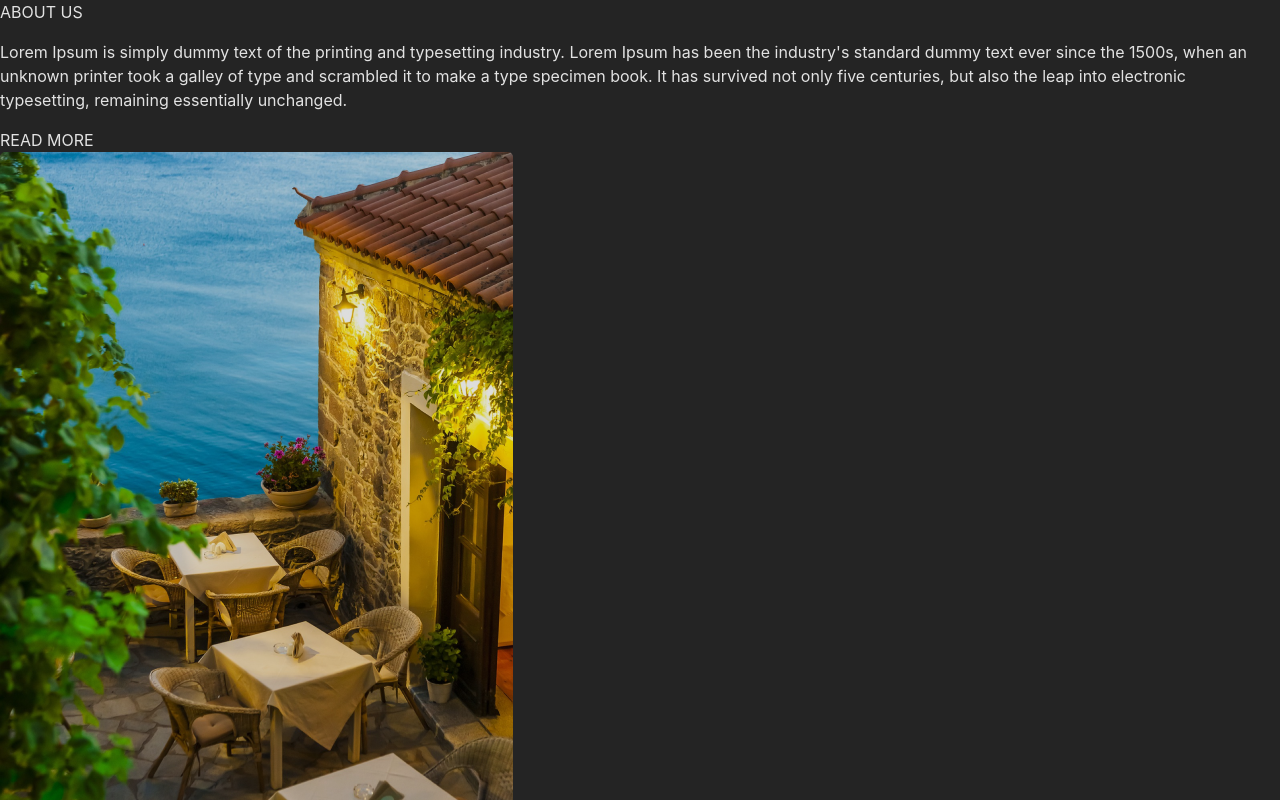
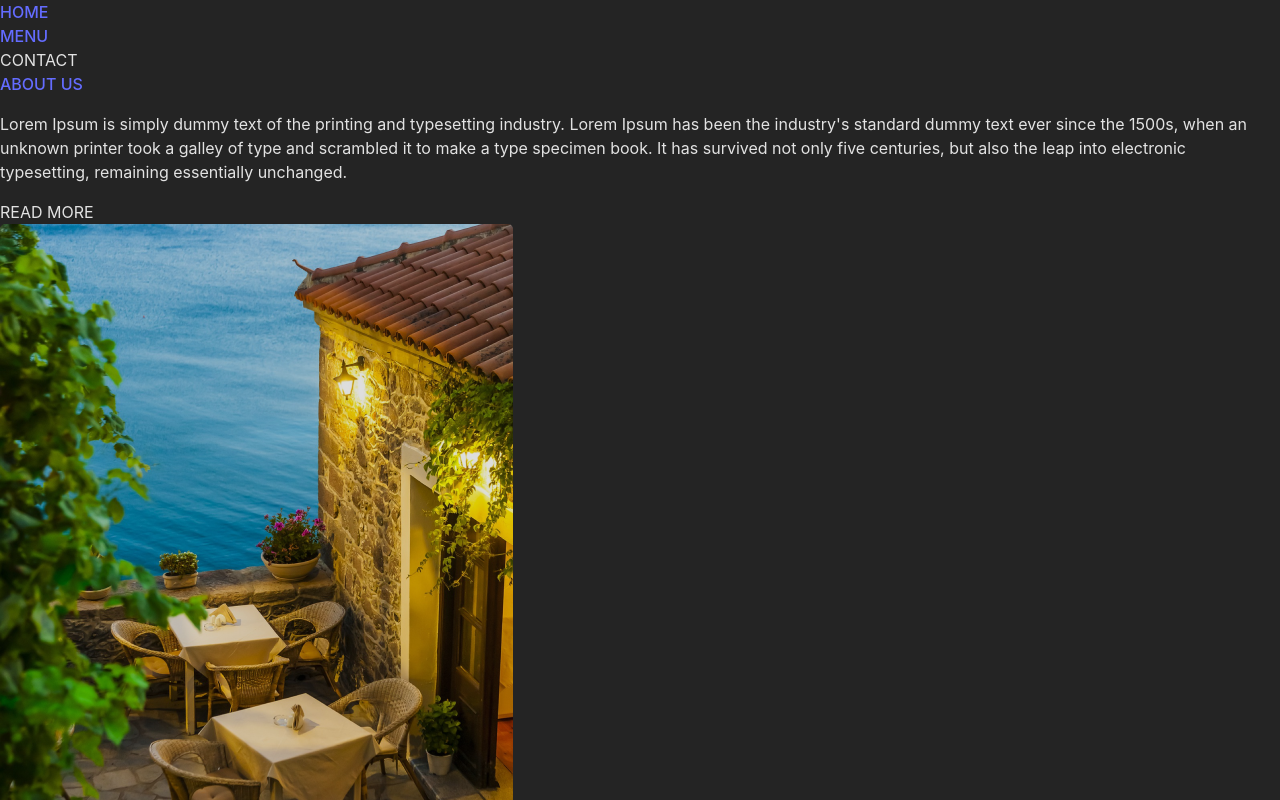
Before and after one commit to ShakaPursuit/Single-Resource-Front_End, a React (Vite) app: page /about in a window 1280 px wide. Shown: the top 800 px of the page. Built offline with nearby package versions, Linux system fonts and the light colour scheme.

Commit message:
added Nav bar and Links to Nav

```diff
--- a/src/App.jsx
+++ b/src/App.jsx
@@ -14,7 +14,7 @@ function App() {
      <Router>
       <Routes>
 
-      <Route path="/landing" element={<Landing/>}/>
+      <Route path="/home" element={<Landing/>}/>
       <Route path="/about" element={<AboutUs/>}/>
       <Route path="/menu" element={<PizzaMenu/>}/>
 
--- a/src/Components/AboutPage.jsx
+++ b/src/Components/AboutPage.jsx
@@ -1,15 +1,16 @@
 import React from "react";
 import "/Users/shakalivingstonepursuit/Desktop/SIngle-Resource-Project/Pizza-FrontEnd/src/index.css"
-
+import Header from "./Header";
 const AboutUs=()=>{
 
 
 
 
     return(<>
+    <Header/>
     <div className="">
       <div className="div">
-        <div className="text-wrapper">ABOUT US</div>
+        {/* <div className="text-wrapper">ABOUT US</div> */}
         <div className="rectangle" />
         <div className="overlap-group">
           <p className="lorem-ipsum-is">
--- /dev/null
+++ b/src/Components/Header.jsx
@@ -0,0 +1,26 @@
+import React from "react";
+import { Link } from "react-router-dom";
+
+const Header=()=>{
+
+
+
+    return(<>
+
+
+    <div className="overlap-group-wrapper">
+        <div className="overlap-group">
+          <div className="rectangle" />
+          <div className="text-wrapper"><Link to="/home">HOME</Link></div>
+          <div className="div"><Link to="/menu">MENU</Link></div>
+          <div className="text-wrapper-2">CONTACT</div>
+          <div className="text-wrapper-3"><Link to="/about">ABOUT US</Link></div>
+
+
+    </div>  </div>
+
+    </>)
+}
+
+
+export default Header
--- a/src/Components/LandingPage.jsx
+++ b/src/Components/LandingPage.jsx
@@ -1,17 +1,17 @@
 import React from "react";
 import "/Users/shakalivingstonepursuit/Desktop/SIngle-Resource-Project/Pizza-FrontEnd/src/index.css"
 
-
+import { Link } from "react-router-dom";
 const Landing = () => {
   return (
     <div className="">
       <div className="overlap-group-wrapper">
         <div className="overlap-group">
           <div className="rectangle" />
-          <div className="text-wrapper">HOME</div>
-          <div className="div">MENU</div>
+          <div className="text-wrapper"><Link to="/home">HOME</Link></div>
+          <div className="div"><Link to="/menu">MENU</Link></div>
           <div className="text-wrapper-2">CONTACT</div>
-          <div className="text-wrapper-3">ABOUT US</div>
+          <div className="text-wrapper-3"><Link to="/about">ABOUT US</Link></div>
           <img className="wood" alt="Wood" src="wood-2045380-1920-1.png" />
           <div className="rectangle-2" />
           <img className="pizza" alt="Pizza" src="pizza-3000285-1920-1.png" />
--- a/src/Components/Menu.jsx
+++ b/src/Components/Menu.jsx
@@ -1,6 +1,6 @@
 import React, { useState, useEffect } from "react";
 import "/Users/shakalivingstonepursuit/Desktop/SIngle-Resource-Project/Pizza-FrontEnd/src/index.css"
-
+import Header from "./Header";
 const PizzaMenu = () => {
     const [pizza, setPizza] = useState([]);
 
@@ -18,7 +18,7 @@ const PizzaMenu = () => {
     useEffect(() => {
         const fetchData = async () => {
             try {
-                const response = await fetch(`${API}/allpizzas`);
+                const response = await fetch(`http://localhost:9000/allpizzas`);
                 if (!response.ok) {
                     throw new Error(`Request failed with status: ${response.status}`);
                 }
@@ -38,6 +38,7 @@ const PizzaMenu = () => {
 
 
     return (<>
+    <Header/>
 
 
         <div id="pizza" >
@@ -51,9 +52,10 @@ const PizzaMenu = () => {
                     <div><img className="pi"src={`${item.name}.png`}/></div>
 
                     <div key={index + 1} id="name">{item.name}</div>
-                    <div key={index + 2} id="ingredient">{item.topping}</div>
-                    <div>{item.vegan ? " 🥗":"🐖"}</div>
-                    <div>{item.size}</div>
+                    <div key={index + 2} id="ingredient">Toppings{item.topping}</div>
+                    <div>VeganFriendly{item.vegan ? " 🥗":"👎"}</div>
+                    <div>Size:{item.size}</div>
+                    <div>Price:{item.price}</div>
 
 
 
--- a/src/index.css
+++ b/src/index.css
@@ -2,7 +2,7 @@
   font-family: Inter, system-ui, Avenir, Helvetica, Arial, sans-serif;
   line-height: 1.5;
   font-weight: 400;
-  width:100%;
+  /* width:100%; */
 
   color-scheme: light dark;
   color: rgba(255, 255, 255, 0.87);
@@ -336,7 +336,7 @@ button:focus-visible {
 
 .single-pizza{border: 2px solid red}
 .pi{width:200px;height:200px}
-#pizza{width: 100%;}
+/* #pizza{width: 100%;} */
 
 /* @media (prefers-color-scheme: light) {
   :root {
```
Also changed, not shown: 1 other file (tests, documents, lock files or other folders).
